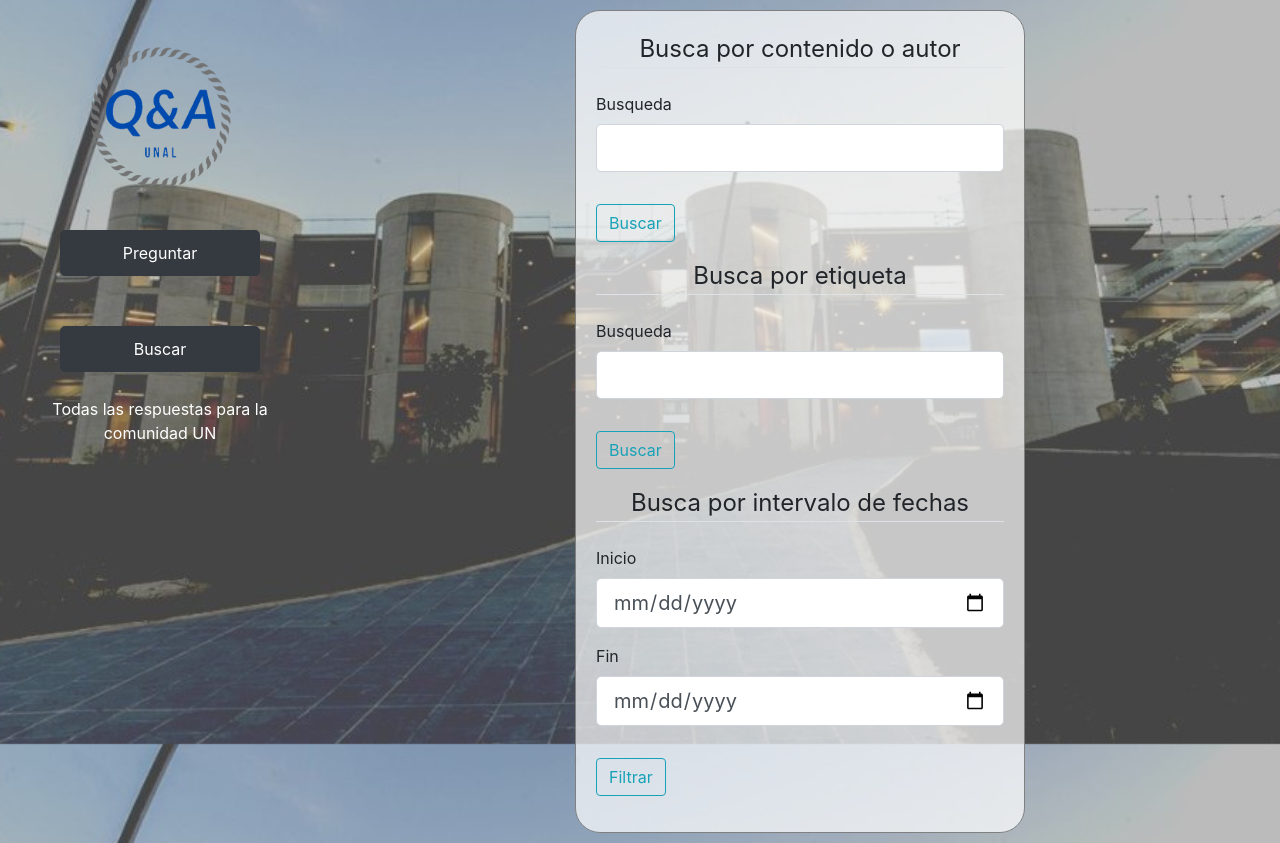
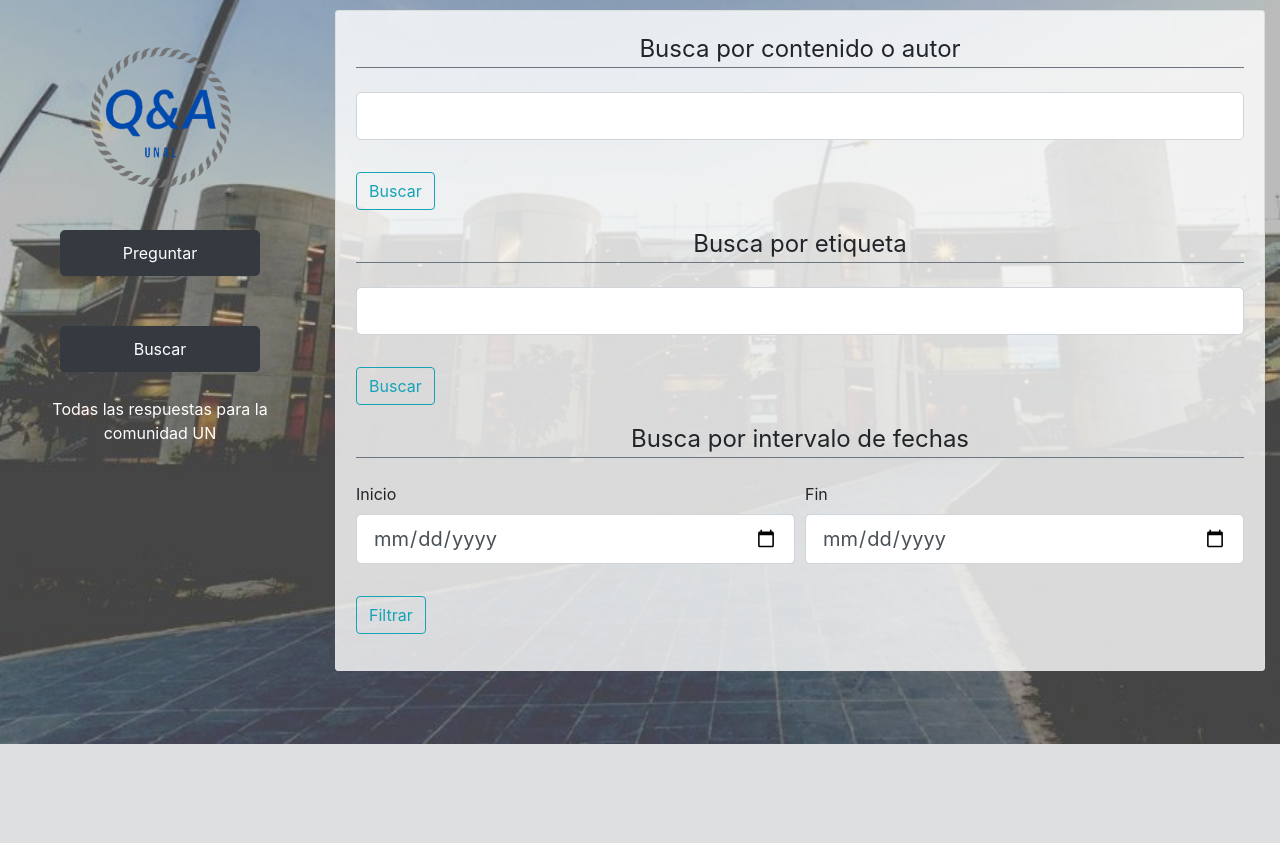
Before and after one commit to marcdiazsan/Q-AUNAL, a Flask app: page /busqueda in a window 1280 px wide. Shown: the part 56-899 px from the top of the page. After the commit the page ends 800 px from the top, so only its background shows below. Run offline with Flask 2, Linux system fonts and the light colour scheme; some libraries are stand-ins or nearby versions.

Commit message:
Correciones a los estilos de buscar

```diff
--- a/webapp/qaunal/templates/buscar.html
+++ b/webapp/qaunal/templates/buscar.html
@@ -1,16 +1,17 @@
-{% extends "base.html" %}
-{% block content %}
+{% extends "base.html" %} {% block content %}
 <div class="row">
-        <div class="col col-lg-6 col-md-8 col-12 offset-md-2 offset-lg-3">
-            <div class="content-section" id="login-content">
+  <div class="col-md-12">
+    <div class="content-section">
       <form method="POST" action="">
         {{ formaTexto.hidden_tag() }}
         <fieldset class="form-group">
-                        <legend class="border-bottom mb-4">Busca por contenido o autor</legend>
+          <legend class="border-bottom mb-4 border-secondary">
+            Busca por contenido o autor
+          </legend>
           <div class="form-group">
-                            {{ formaTexto.textoBusqueda.label(class="form-control-label") }} {% if
-                            formaTexto.textoBusqueda.errors %} {{ formaTexto.textoBusqueda(class="form-control
-                            form-control-lg is-invalid") }}
+            {% if formaTexto.textoBusqueda.errors %} {{
+            formaTexto.textoBusqueda(class="form-control form-control-lg
+            is-invalid") }}
             <div class="invalid-feedback">
               {% for error in formaTexto.textoBusqueda.errors %}
               <span>{{ error }}</span>
@@ -20,21 +21,20 @@
             form-control-lg") }} {% endif %}
           </div>
         </fieldset>
-
         <div class="form-group">
           {{ formaTexto.submit(class="btn btn-outline-info") }}
         </div>
-
-
       </form>
       <form method="POST" action="">
         {{ formaEtiqueta.hidden_tag() }}
         <fieldset class="form-group">
-                        <legend class="border-bottom mb-4">Busca por etiqueta</legend>
+          <legend class="border-bottom mb-4 border-secondary">
+            Busca por etiqueta
+          </legend>
           <div class="form-group">
-                            {{ formaEtiqueta.textoEtiqueta.label(class="form-control-label") }} {% if
-                            formaEtiqueta.textoEtiqueta.errors %} {{ formaEtiqueta.textoEtiqueta(class="form-control
-                            form-control-lg is-invalid") }}
+            {% if formaEtiqueta.textoEtiqueta.errors %} {{
+            formaEtiqueta.textoEtiqueta(class="form-control form-control-lg
+            is-invalid") }}
             <div class="invalid-feedback">
               {% for error in formaEtiqueta.textoEtiqueta.errors %}
               <span>{{ error }}</span>
@@ -48,18 +48,20 @@
         <div class="form-group">
           {{ formaTexto.submit(class="btn btn-outline-info") }}
         </div>
-
-
       </form>
 
       <form method="POST" action="">
         {{ filtroFechas.hidden_tag() }}
         <fieldset class="form-group">
-                        <legend class="border-bottom mb-4">Busca por intervalo de fechas</legend>
-                        <div class="form-group">
-                            {{ filtroFechas.fechaInicio.label(class="form-control-label") }} {% if
-                            filtroFechas.fechaInicio.errors %} {{ filtroFechas.fechaInicio(class="form-control
-                            form-control-lg is-invalid") }}
+          <legend class="border-bottom mb-4 border-secondary">
+            Busca por intervalo de fechas
+          </legend>
+          <div class="form-row">
+            <div class="form-group col-md-6">
+              {{ filtroFechas.fechaInicio.label(class="form-control-label") }}
+              {% if filtroFechas.fechaInicio.errors %} {{
+              filtroFechas.fechaInicio(class="form-control form-control-lg
+              is-invalid") }}
               <div class="invalid-feedback">
                 {% for error in filtroFechas.fechaInicio.errors %}
                 <span>{{ error }}</span>
@@ -68,10 +70,11 @@
               {% else %} {{ filtroFechas.fechaInicio(class="form-control
               form-control-lg") }} {% endif %}
             </div>
-                        <div class="form-group">
-                            {{ filtroFechas.fechaFin.label(class="form-control-label") }} {% if
-                            filtroFechas.fechaFin.errors %} {{ filtroFechas.fechaFin(class="form-control
-                            form-control-lg is-invalid") }}
+            <div class="form-group col-md-6">
+              {{ filtroFechas.fechaFin.label(class="form-control-label") }} {%
+              if filtroFechas.fechaFin.errors %} {{
+              filtroFechas.fechaFin(class="form-control form-control-lg
+              is-invalid") }}
               <div class="invalid-feedback">
                 {% for error in filtroFechas.fechaFin.errors %}
                 <span>{{ error }}</span>
@@ -80,13 +83,15 @@
               {% else %} {{ filtroFechas.fechaFin(class="form-control
               form-control-lg") }} {% endif %}
             </div>
+          </div>
         </fieldset>
 
         <div class="form-group">
           {{ filtroFechas.submit(class="btn btn-outline-info") }}
         </div>
-
-
       </form>
 
       {% endblock content %}
+    </div>
+  </div>
+</div>
```
Also changed, not shown: webapp/qaunal/templates/registroUsuario.html (+70 -45 lines), webapp/qaunal/site.db. Lines whose indentation alone changed are shown as unchanged.
